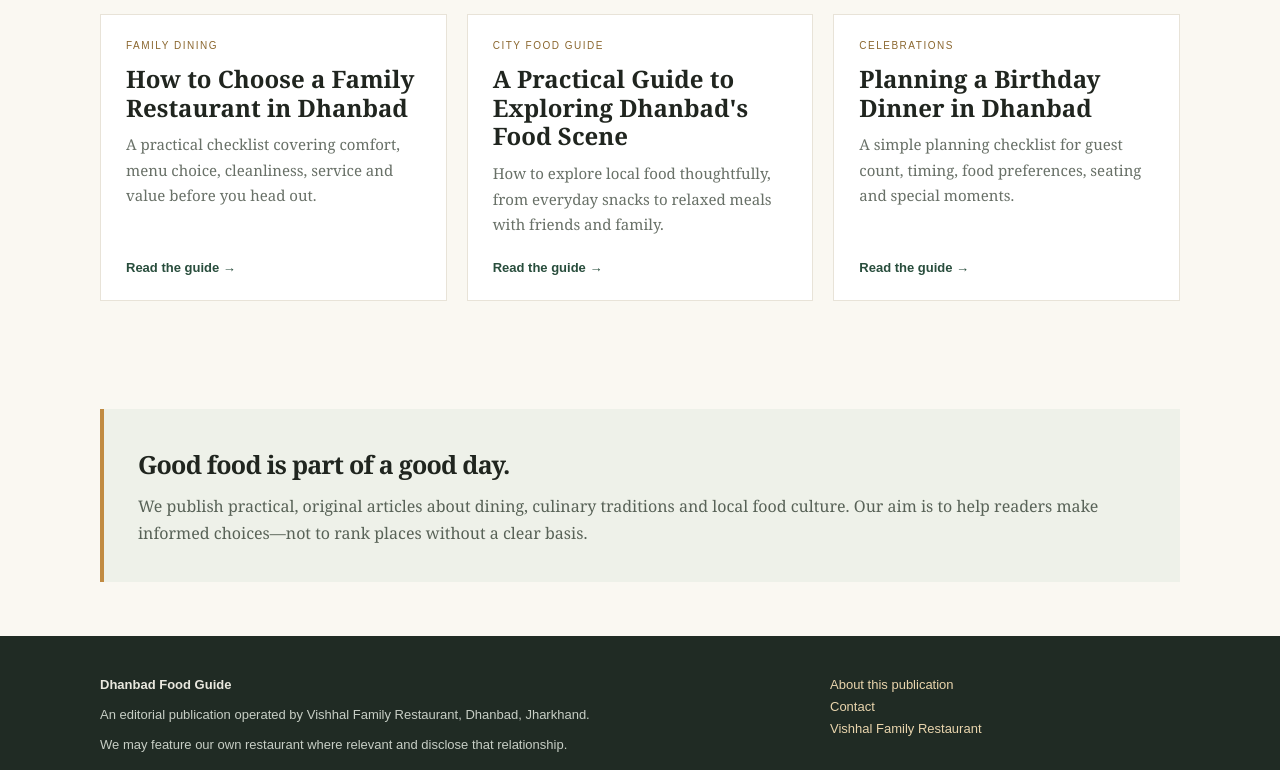
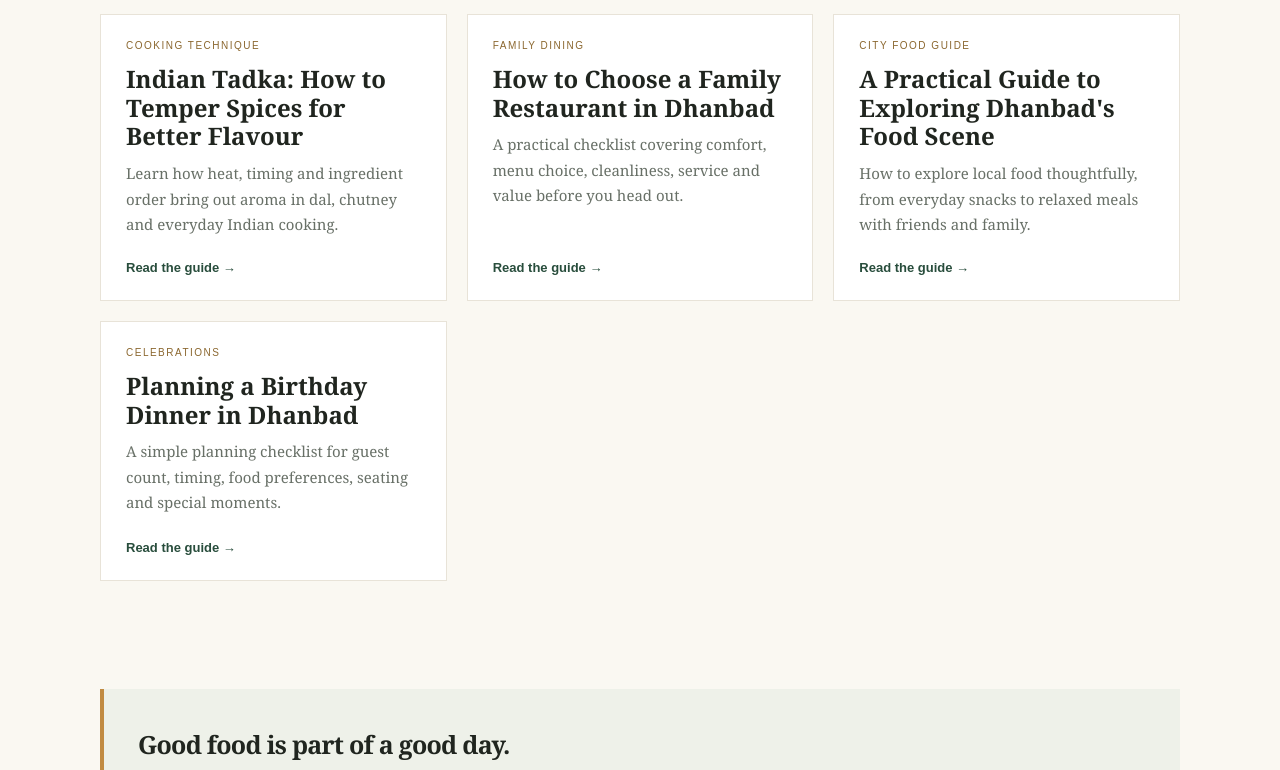
Before and after one commit to vishhalfamilyrestaurant-ai/VFRblog, a plain HTML site: page index.html in a window 1280 px wide. Shown: the part 702-1472 px from the top of the page. Drawn offline with Linux system fonts and the light colour scheme.

Commit message:
Add latest food guide to homepage

```diff
--- a/index.html
+++ b/index.html
@@ -1,11 +1,12 @@
 <!doctype html>
-<html lang="en"><head><meta charset="utf-8"><meta name="viewport" content="width=device-width,initial-scale=1"><title>Dhanbad Food Guide | Restaurants, Dining & Local Food</title><meta name="description" content="Explore Dhanbad's food and dining scene with practical restaurant guides, family dining ideas, local food culture and useful planning tips."><meta name="robots" content="index,follow"><link rel="canonical" href="https://vishhalfamilyrestaurant.github.io/VFRblog/"><meta property="og:title" content="Dhanbad Food Guide"><meta property="og:description" content="Practical guides to food, dining and local food culture in Dhanbad."><meta property="og:type" content="website"><link rel="stylesheet" href="assets/css/style.css"></head>
+<html lang="en"><head><meta charset="utf-8"><meta name="viewport" content="width=device-width,initial-scale=1"><title>Dhanbad Food Guide | Restaurants, Dining & Local Food</title><meta name="description" content="Explore Dhanbad's food and dining scene with practical restaurant guides, cooking knowledge, family meal ideas and local food culture."><meta name="robots" content="index,follow"><link rel="canonical" href="https://vishhalfamilyrestaurant.github.io/VFRblog/"><meta property="og:title" content="Dhanbad Food Guide"><meta property="og:description" content="Practical guides to food, cooking, dining and local food culture in Dhanbad."><meta property="og:type" content="website"><link rel="stylesheet" href="assets/css/style.css"></head>
 <body><div class="topline">A local reading room for food, dining & Dhanbad</div><header class="header"><div class="wrap nav"><a class="brand" href="index.html">Dhanbad Food Guide<small>Food · Places · People</small></a><nav class="links"><a href="index.html">Home</a><a href="#guides">Latest guides</a><a href="about.html">About</a><a href="contact.html">Contact</a></nav></div></header>
 <main><section class="hero"><div class="wrap"><div class="eyebrow">A thoughtful guide to eating well</div><h1>Discover the food side of Dhanbad.</h1><p>Useful ideas for choosing where to eat, planning a family outing and understanding the food traditions that make a city feel like home.</p><div class="hero-note">LOCAL PERSPECTIVE · PRACTICAL ADVICE · FOOD CULTURE</div></div></section>
-<section class="section wrap" id="guides"><div class="section-head"><div><div class="eyebrow">From the journal</div><h2>Latest dining guides</h2></div><p>Helpful reads for your next meal out</p></div><div class="grid">
+<section class="section wrap" id="guides"><div class="section-head"><div><div class="eyebrow">From the journal</div><h2>Latest food & dining guides</h2></div><p>Ideas for the kitchen and your next meal out</p></div><div class="grid">
+<article class="post"><div class="tag">Cooking technique</div><h3>Indian Tadka: How to Temper Spices for Better Flavour</h3><p>Learn how heat, timing and ingredient order bring out aroma in dal, chutney and everyday Indian cooking.</p><a href="guides/indian-tadka-tempering-spices.html">Read the guide →</a></article>
 <article class="post"><div class="tag">Family dining</div><h3>How to Choose a Family Restaurant in Dhanbad</h3><p>A practical checklist covering comfort, menu choice, cleanliness, service and value before you head out.</p><a href="guides/choose-family-restaurant-dhanbad.html">Read the guide →</a></article>
 <article class="post"><div class="tag">City food guide</div><h3>A Practical Guide to Exploring Dhanbad's Food Scene</h3><p>How to explore local food thoughtfully, from everyday snacks to relaxed meals with friends and family.</p><a href="guides/exploring-dhanbad-food-scene.html">Read the guide →</a></article>
 <article class="post"><div class="tag">Celebrations</div><h3>Planning a Birthday Dinner in Dhanbad</h3><p>A simple planning checklist for guest count, timing, food preferences, seating and special moments.</p><a href="guides/birthday-dinner-planning-dhanbad.html">Read the guide →</a></article>
 </div></section>
-<section class="section wrap"><div class="about-strip"><h2>Good food is part of a good day.</h2><p>We publish practical, original articles about dining, culinary traditions and local food culture. Our aim is to help readers make informed choices—not to rank places without a clear basis.</p></div></section></main>
+<section class="section wrap"><div class="about-strip"><h2>Good food is part of a good day.</h2><p>We publish practical, original articles about food, cooking, dining, culinary traditions and local food culture. Our aim is to help readers make informed choices—not to rank places without a clear basis.</p></div></section></main>
 <footer class="footer"><div class="wrap footer-grid"><div><strong>Dhanbad Food Guide</strong><p>An editorial publication operated by Vishhal Family Restaurant, Dhanbad, Jharkhand.</p><p>We may feature our own restaurant where relevant and disclose that relationship.</p></div><div><a href="about.html">About this publication</a><br><a href="contact.html">Contact</a><br><a href="https://vishhalfamilyrestaurant.com">Vishhal Family Restaurant</a></div></div></footer></body></html>
```
